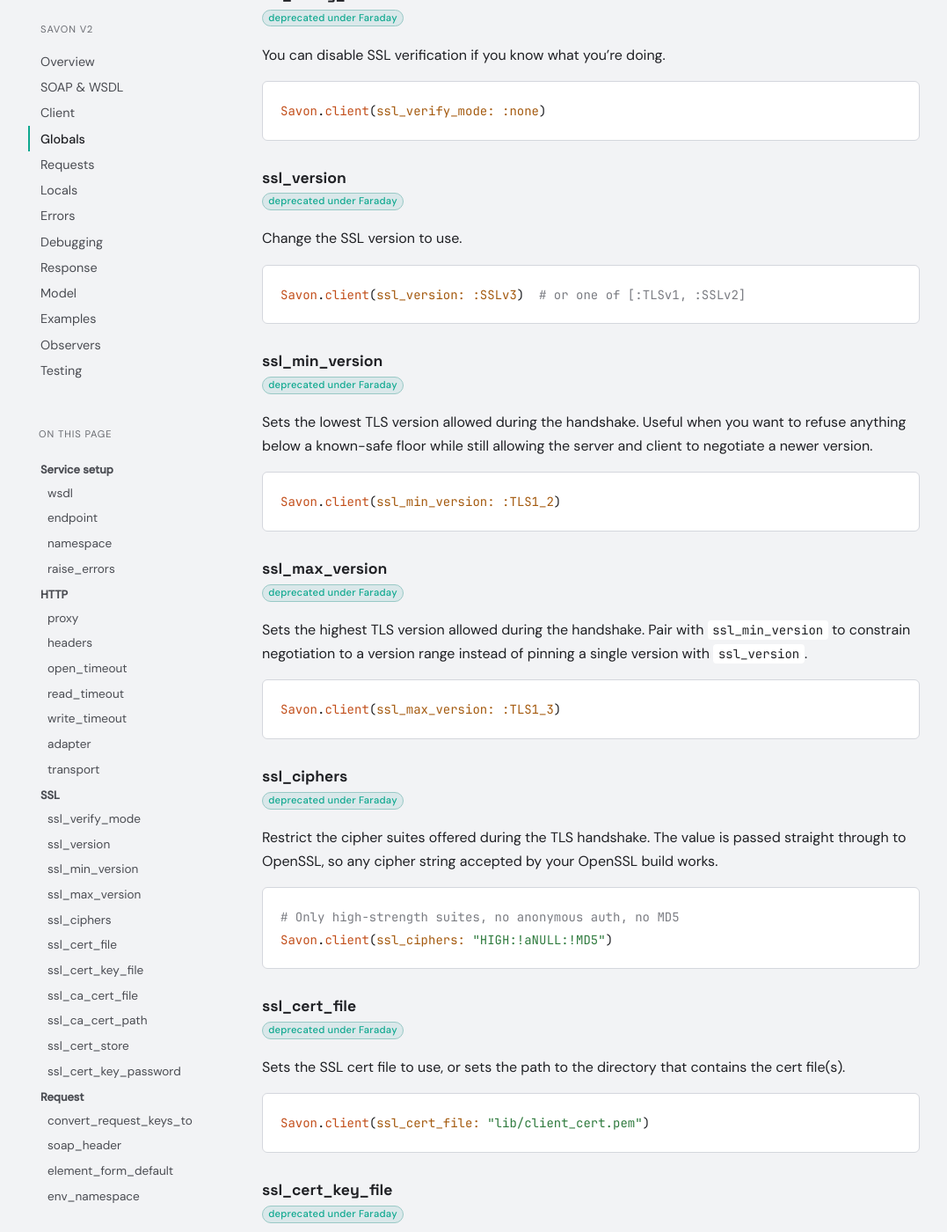
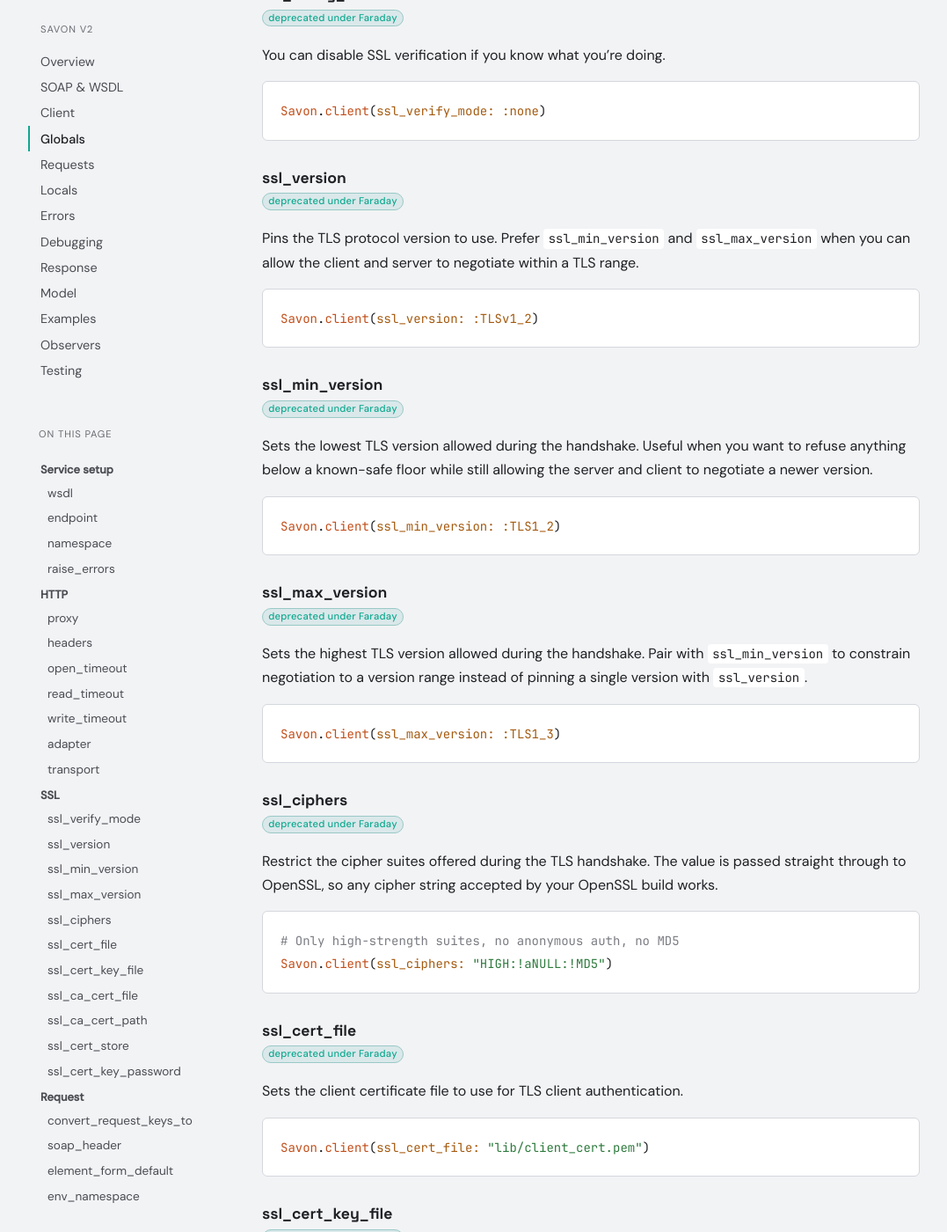
Before and after one commit to savonrb/savonrb.github.io, a Jekyll site: the page built from version2/globals.md, in a window 1280 px wide and 1400 px high, scrolled down 4308 px. Shown: the whole window at 88% size, without its empty margins (94-1171 px from the left). Built offline with Jekyll 4.4.1, drawn with Linux system fonts in a browser that asks for light colours; some of the changed text lies outside the part shown.

Commit message:
Clarify TLS option docs

````diff
--- a/version2/globals.md
+++ b/version2/globals.md
@@ -187,10 +187,10 @@
 
 <p class="option-badge-row"><a class="option-badge option-badge-deprecated" href="#transport">deprecated under Faraday</a></p>
 
-Change the SSL version to use.
+Pins the TLS protocol version to use. Prefer `ssl_min_version` and `ssl_max_version` when you can allow the client and server to negotiate within a TLS range.
 
 ``` ruby
-Savon.client(ssl_version: :SSLv3)  # or one of [:TLSv1, :SSLv2]
+Savon.client(ssl_version: :TLSv1_2)
 ```
 
 ### ssl_min_version
@@ -228,7 +228,7 @@
 
 <p class="option-badge-row"><a class="option-badge option-badge-deprecated" href="#transport">deprecated under Faraday</a></p>
 
-Sets the SSL cert file to use, or sets the path to the directory that contains the cert file(s).
+Sets the client certificate file to use for TLS client authentication.
 
 ``` ruby
 Savon.client(ssl_cert_file: "lib/client_cert.pem")
@@ -248,7 +248,7 @@
 
 <p class="option-badge-row"><a class="option-badge option-badge-deprecated" href="#transport">deprecated under Faraday</a></p>
 
-Sets the SSL ca cert file to use, or sets the path to the directory that contains the ca cert file(s).
+Sets the trusted CA certificate file to use for peer verification. Use `ssl_ca_cert_path` for a directory of trusted CA certificates.
 
 ``` ruby
 Savon.client(ssl_ca_cert_file: "lib/ca_cert.pem")
````
